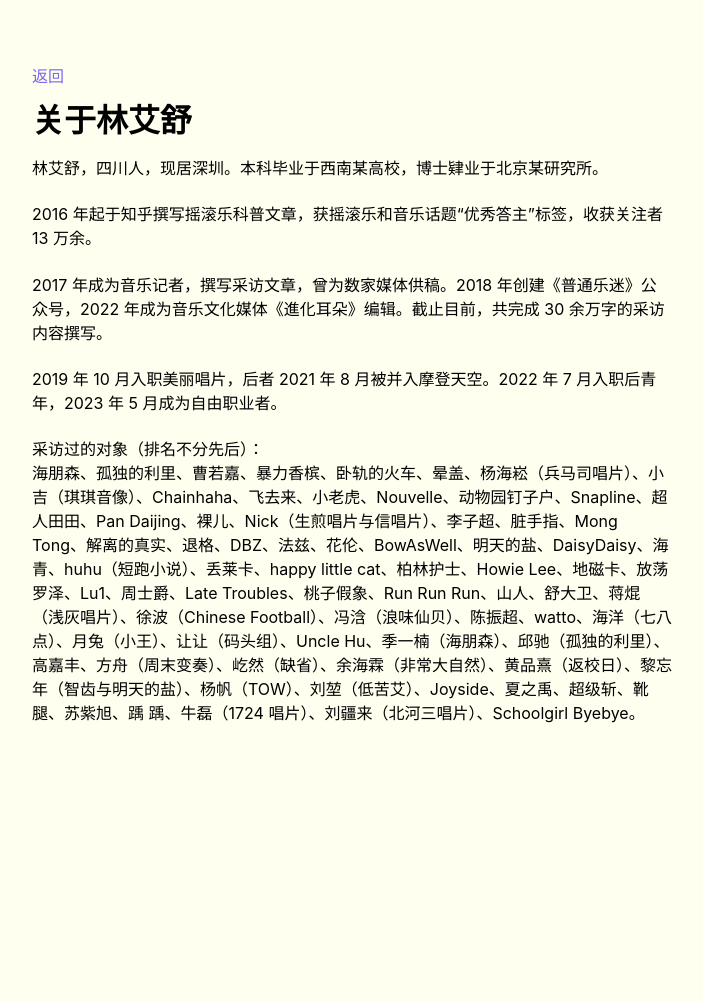
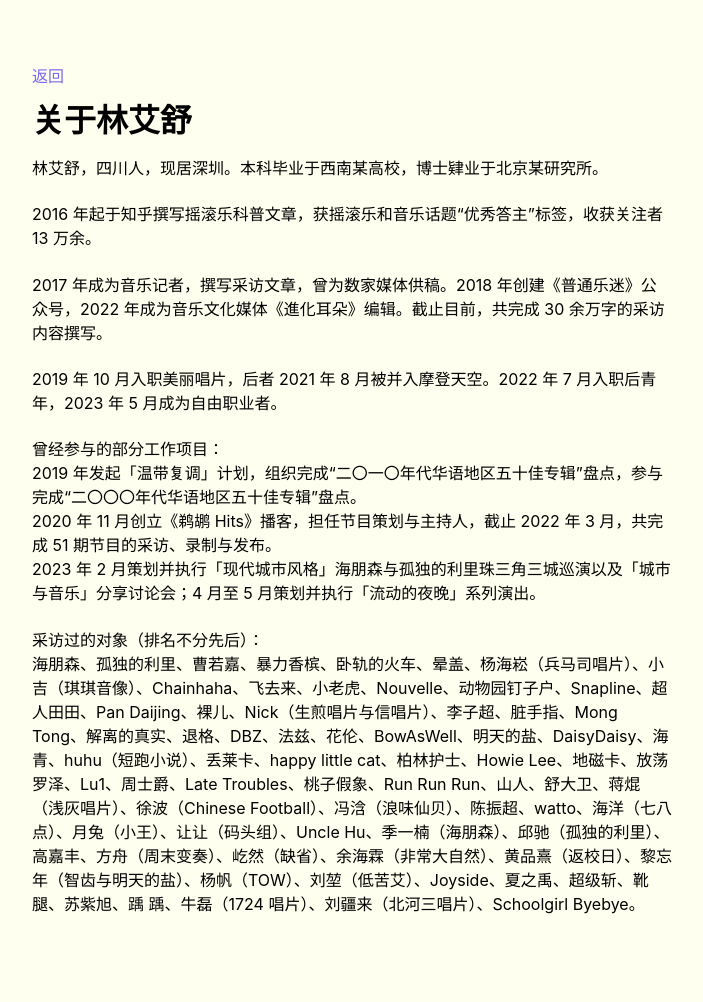
Before and after one commit to salingerlin/salingerlin.github.io, a Jekyll site: the page built from about.md, in a window 1280 px wide. Shown: the whole page, without its empty margins (288-991 px from the left). Built offline with Jekyll 4.4.1, drawn with Linux system fonts in a browser that asks for light colours; before the commit the page ends 900 px from its top, so only the background shows below that.

Commit message:
Update about.md

```diff
--- a/about.md
+++ b/about.md
@@ -11,5 +11,10 @@ title: 关于林艾舒
 
 2019 年 10 月入职美丽唱片，后者 2021 年 8 月被并入摩登天空。2022 年 7 月入职后青年，2023 年 5 月成为自由职业者。
 
+曾经参与的部分工作项目：<br>
+2019 年发起「温带复调」计划，组织完成“二〇一〇年代华语地区五十佳专辑”盘点，参与完成“二〇〇〇年代华语地区五十佳专辑”盘点。<br>
+2020 年 11 月创立《鹈鹕 Hits》播客，担任节目策划与主持人，截止 2022 年 3 月，共完成 51 期节目的采访、录制与发布。<br>
+2023 年 2 月策划并执行「现代城市风格」海朋森与孤独的利里珠三角三城巡演以及「城市与音乐」分享讨论会；4 月至 5 月策划并执行「流动的夜晚」系列演出。
+
 采访过的对象（排名不分先后）：<br>
 海朋森、孤独的利里、曹若嘉、暴力香槟、卧轨的火车、晕盖、杨海崧（兵马司唱片）、小吉（琪琪音像）、Chainhaha、飞去来、小老虎、Nouvelle、动物园钉子户、Snapline、超人田田、Pan Daijing、裸儿、Nick（生煎唱片与信唱片）、李子超、脏手指、Mong Tong、解离的真实、退格、DBZ、法兹、花伦、BowAsWell、明天的盐、DaisyDaisy、海青、huhu（短跑小说）、丢莱卡、happy little cat、柏林护士、Howie Lee、地磁卡、放荡罗泽、Lu1、周士爵、Late Troubles、桃子假象、Run Run Run、山人、舒大卫、蒋焜（浅灰唱片）、徐波（Chinese Football）、冯浛（浪味仙贝）、陈振超、watto、海洋（七八点）、月兔（小王）、让让（码头组）、Uncle Hu、季一楠（海朋森）、邱驰（孤独的利里）、高嘉丰、方舟（周末变奏）、屹然（缺省）、余海霖（非常大自然）、黄品熹（返校日）、黎忘年（智齿与明天的盐）、杨帆（TOW）、刘堃（低苦艾）、Joyside、夏之禹、超级斩、靴腿、苏紫旭、踽 踽、牛磊（1724 唱片）、刘疆来（北河三唱片）、Schoolgirl Byebye。
```
